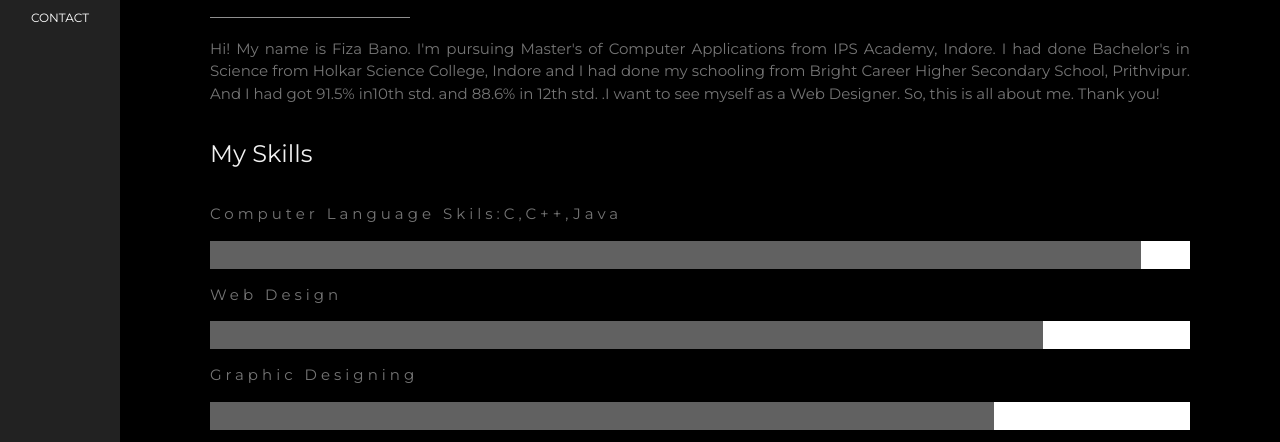
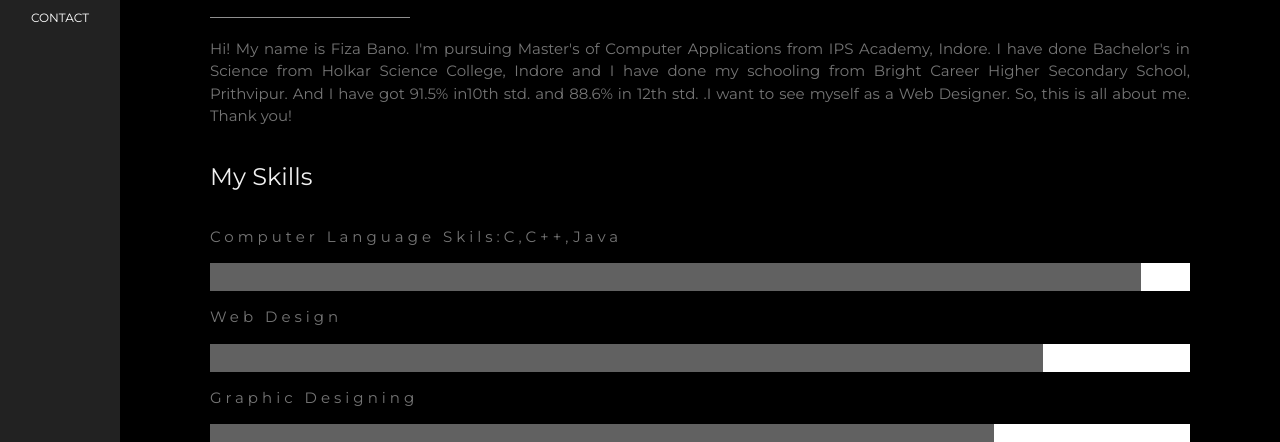
Before and after one commit to Fiza0302/oasis-infobyte-2, a plain HTML site: page index.html in a window 1280 px wide. Shown: the part 357-799 px from the top of the page. Drawn offline with nearby package versions, Linux system fonts and the light colour scheme.

Commit message:
Update index.html

```diff
--- a/index.html
+++ b/index.html
@@ -65,7 +65,7 @@ body, h1,h2,h3,h4,h5,h6 {font-family: "Montserrat", sans-serif}
   <div class="w3-content w3-justify w3-text-grey w3-padding-64" id="about">
     <h2 class="w3-text-light-grey">Fiza Bano</h2>
     <hr style="width:200px" class="w3-opacity">
-    <p>Hi! My name is Fiza Bano. I'm pursuing Master's of Computer Applications from IPS Academy, Indore. I had done Bachelor's in Science from Holkar Science College, Indore and I had done my schooling from Bright Career Higher Secondary School, Prithvipur. And I had got 91.5% in10th std. and 88.6% in 12th std. .I want to see myself as a Web Designer. So, this is all about me. Thank you!
+    <p>Hi! My name is Fiza Bano. I'm pursuing Master's of Computer Applications from IPS Academy, Indore. I have done Bachelor's in Science from Holkar Science College, Indore and I have done my schooling from Bright Career Higher Secondary School, Prithvipur. And I have got 91.5% in10th std. and 88.6% in 12th std. .I want to see myself as a Web Designer. So, this is all about me. Thank you!
     </p>
     <h3 class="w3-padding-16 w3-text-light-grey">My Skills</h3>
     <p class="w3-wide">Computer Language Skils:C,C++,Java</p>
```
